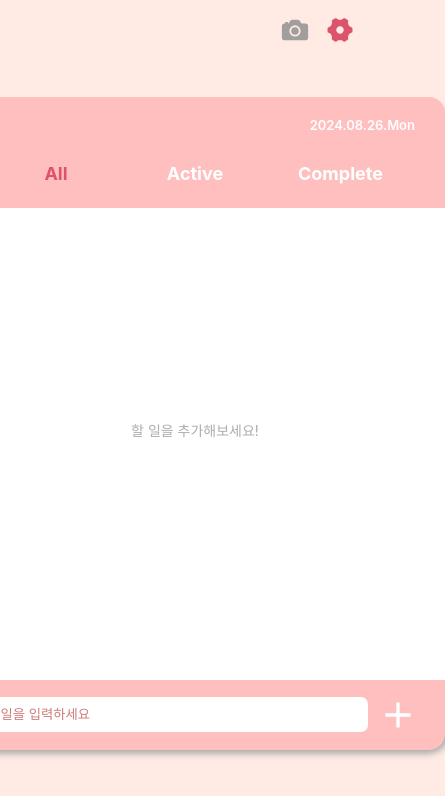
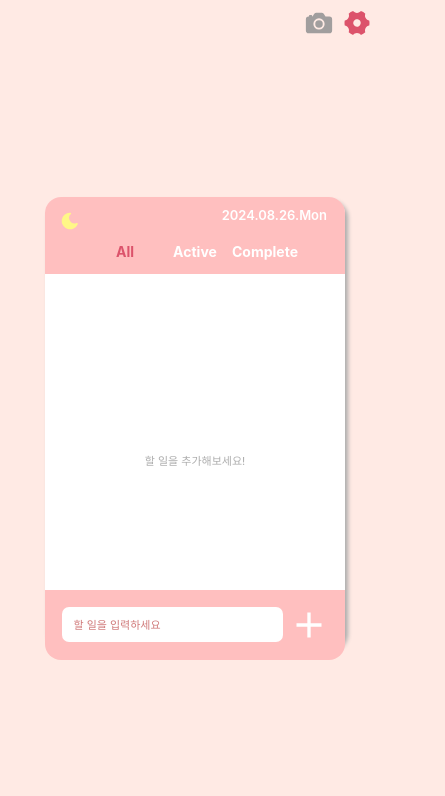
Before and after one commit to isylsy166/todo-list, a React (Create React App) app: page / in a window 390 px wide. Shown: the top 796 px of the page, 445 px wide, since content can reach past the window. Built offline with nearby package versions, Linux system fonts and the light colour scheme.

Commit message:
반응형

```diff
--- a/src/App.jsx
+++ b/src/App.jsx
@@ -8,8 +8,6 @@ import { GroupProvider } from './context/GroupContext.jsx';
 import { StatusProvider } from './context/StatusContext.jsx';
 
 function App() {
-
-
 
   return (
     <CaptureProvicer>
--- a/src/component/TodoFooter.jsx
+++ b/src/component/TodoFooter.jsx
@@ -5,10 +5,12 @@ import {v4 as uuidv4} from 'uuid'
 
 export default function TodoFooter({onAdd, isShow, group}) {
 
+  // 자연스러운 애니메이션을 위해 추가
   useEffect(()=>{
     const frameElement = document.querySelector(`.${st.groupFrame}`);
     if(frameElement){
       if(!isShow){
+        frameElement.classList.remove(st.slideDown);
         frameElement.classList.add(st.slideUp); //위로 올라오면서
         frameElement.style.display = 'flex' //보임
       } else {
--- a/src/css/todoContent.module.css
+++ b/src/css/todoContent.module.css
@@ -49,3 +49,14 @@
     color: var(--color-group-add-btn);
     font-size: 20px;
 }
+
+/* 아주 작은 화면 (예: 스마트폰) */
+@media (max-width: 576px) {
+    .frame {
+
+    }
+
+    .emptyMessage{
+        font-size: 11px;
+    }
+}
--- a/src/css/todoFooter.module.css
+++ b/src/css/todoFooter.module.css
@@ -60,7 +60,6 @@
         height: 0;
         opacity: 0;
         overflow: hidden;
-        /* display: none; */
       }
   }
 
@@ -88,3 +87,16 @@ input::placeholder{
 svg{
     cursor: pointer;
 }
+
+
+@media (max-width: 576px) {
+    .frame {
+        width: 300px;
+    }
+
+    input[type="text"]{
+        width: 221px;
+        font-size: 11px;
+    }
+
+}
--- a/src/css/todoFrame.module.css
+++ b/src/css/todoFrame.module.css
@@ -31,3 +31,41 @@
     margin: 0px 15px;
     color:var(--color-selet-menu-text)
 }
+
+/* 작은 화면 (예: 태블릿) */
+@media (max-width: 768px) {
+    .frame {
+        width: 400px;
+        height: 550px;
+        border-radius: 1rem;
+        box-shadow: 4px 5px 5px 0 var(--color-box-shaodw);
+    }
+
+    .menuBar {
+        height: 50px;
+        padding: 0px 15px;
+    }
+
+    .icon_setting {
+        margin: 0px 10px;
+    }
+}
+
+/* 아주 작은 화면 (예: 스마트폰) */
+@media (max-width: 576px) {
+    .frame {
+        width: 300px;
+        height: 450px;
+        border-radius: 17px;
+        box-shadow: 3px 4px 4px 0 var(--color-box-shaodw);
+    }
+
+    .menuBar {
+        height: 45px;
+        padding: 0px 10px;
+    }
+
+    .icon_setting {
+        margin: 0px 8px;
+    }
+}
--- a/src/css/todoTitle.module.css
+++ b/src/css/todoTitle.module.css
@@ -63,3 +63,23 @@
       opacity: 1;
     }
   }
+
+  /* 아주 작은 화면 (예: 스마트폰) */
+@media (max-width: 576px) {
+    .frame {
+        width: 300px;
+    }
+
+    .themeicon{
+        top: 14px;
+        left: 15px;
+    }
+
+    .iconBox{
+        margin: 10px 0px;
+    }
+
+    .menuBox p{
+        font-size: 14px;
+    }
+}
```
